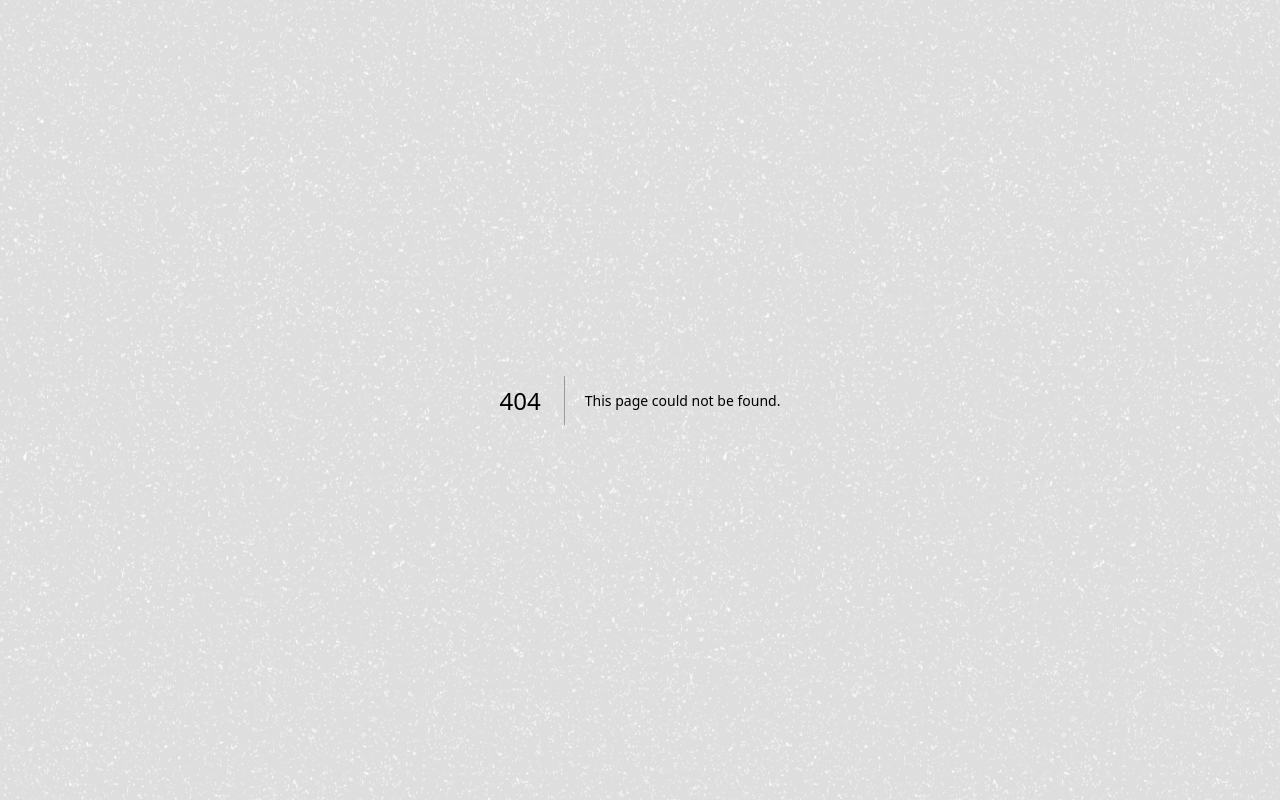
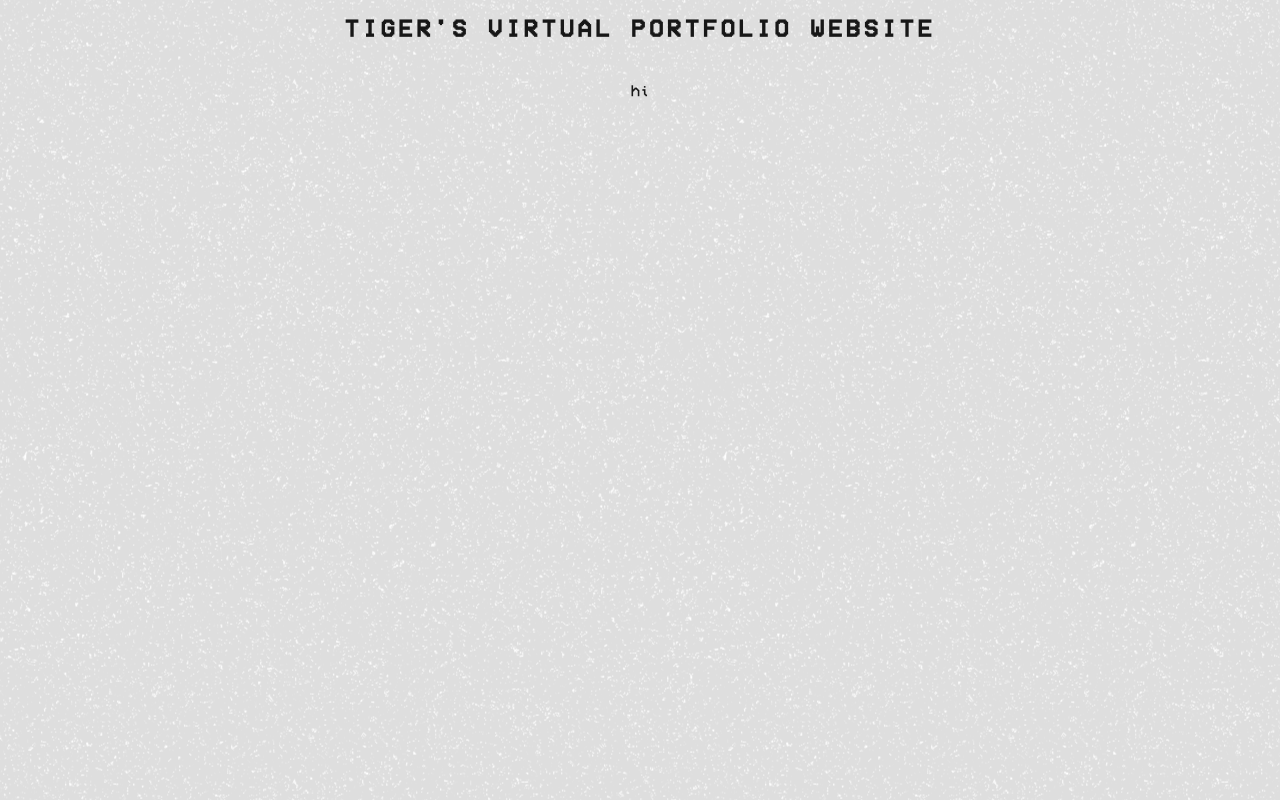
Before and after one commit to T0raT/T0raT.github.io, a Next.js app: page /contact in a window 1280 px wide. Before the commit this address had no page. Built offline with nearby package versions, Linux system fonts and the light colour scheme.

Commit message:
Testing the simplest routing

```diff
--- a/app/about/page.tsx
+++ b/app/about/page.tsx
@@ -1,10 +1,8 @@
-import Header from "../components/Header";
 import { RotateWords } from "../components/RotateWords";
+import Link from "next/link";
 
 export default function About() {
   return (
-    <div className="grid grid-rows-[20px_1fr_20px] items-center justify-items-center min-h-screen p-8 pb-20 gap-16 sm:p-20 font-[family-name:var(--font-vcr)] w-full">
-      <Header />
     <div className="w-[500px] absolute top-50 left-50">
       <p className="mb-2">I AM</p>
       <RotateWords
@@ -41,7 +39,7 @@ export default function About() {
           "GAMING",
         ]}
       />
-      </div>
+      <Link href="/contact">Contact</Link>
     </div>
   );
 }
--- /dev/null
+++ b/app/contact/page.tsx
@@ -0,0 +1,5 @@
+function ContactDetails() {
+  return <div>hi</div>;
+}
+
+export default ContactDetails;
--- a/app/layout.tsx
+++ b/app/layout.tsx
@@ -1,4 +1,5 @@
 import type { Metadata } from "next";
+import Header from "./components/Header";
 import localFont from "next/font/local";
 import "./globals.css";
 import FuzzyOverlay from "./components/NoiseOverlay";
@@ -33,7 +34,10 @@ export default function RootLayout({
         <div className="root-container">
           <div className="root-content">
             <FuzzyOverlay />
-            {children}
+            <div className="grid grid-rows-[20px_1fr_20px] items-center justify-items-center min-h-screen p-8 pb-20 gap-16 sm:p-20 font-[family-name:var(--font-vcr)] w-full">
+              <Header />
+              {children}
+            </div>
           </div>
           <div className="fuzzy-overlay"></div>
         </div>
```
Lines whose indentation alone changed are shown as unchanged.
